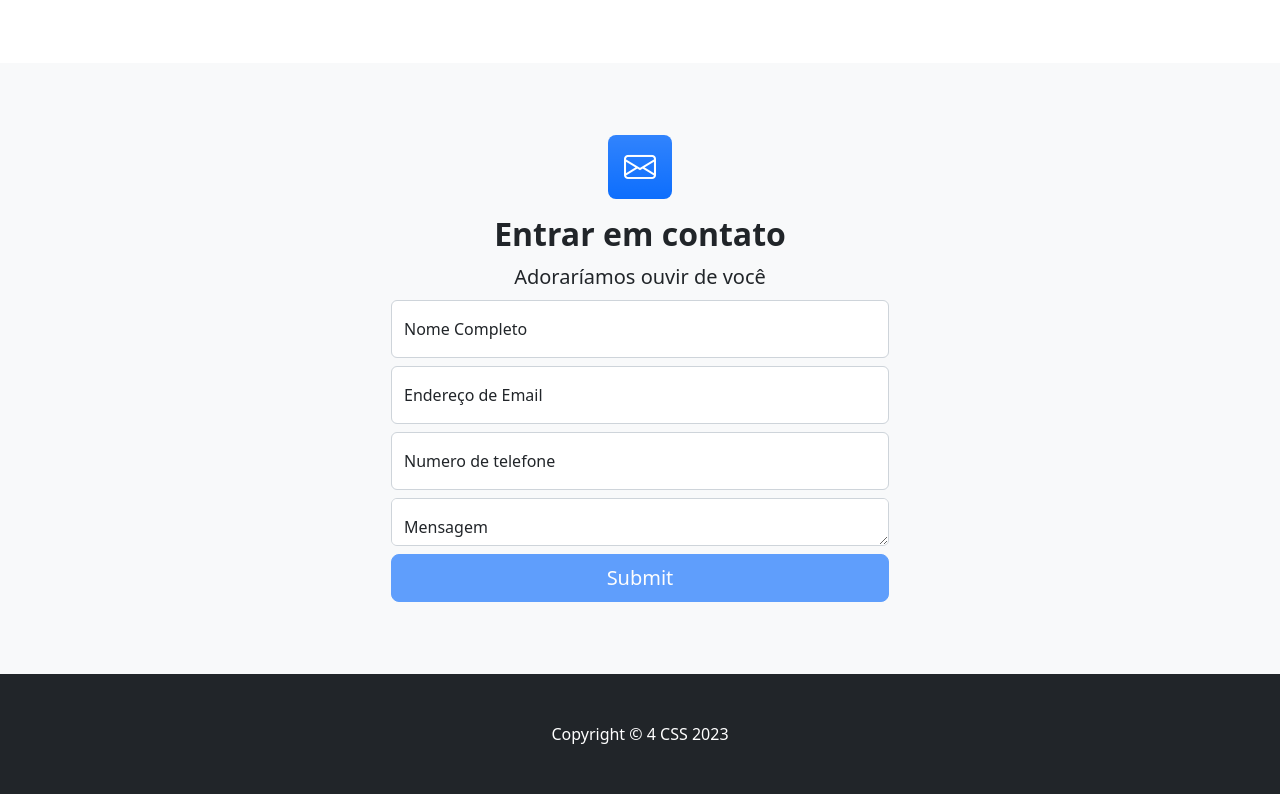
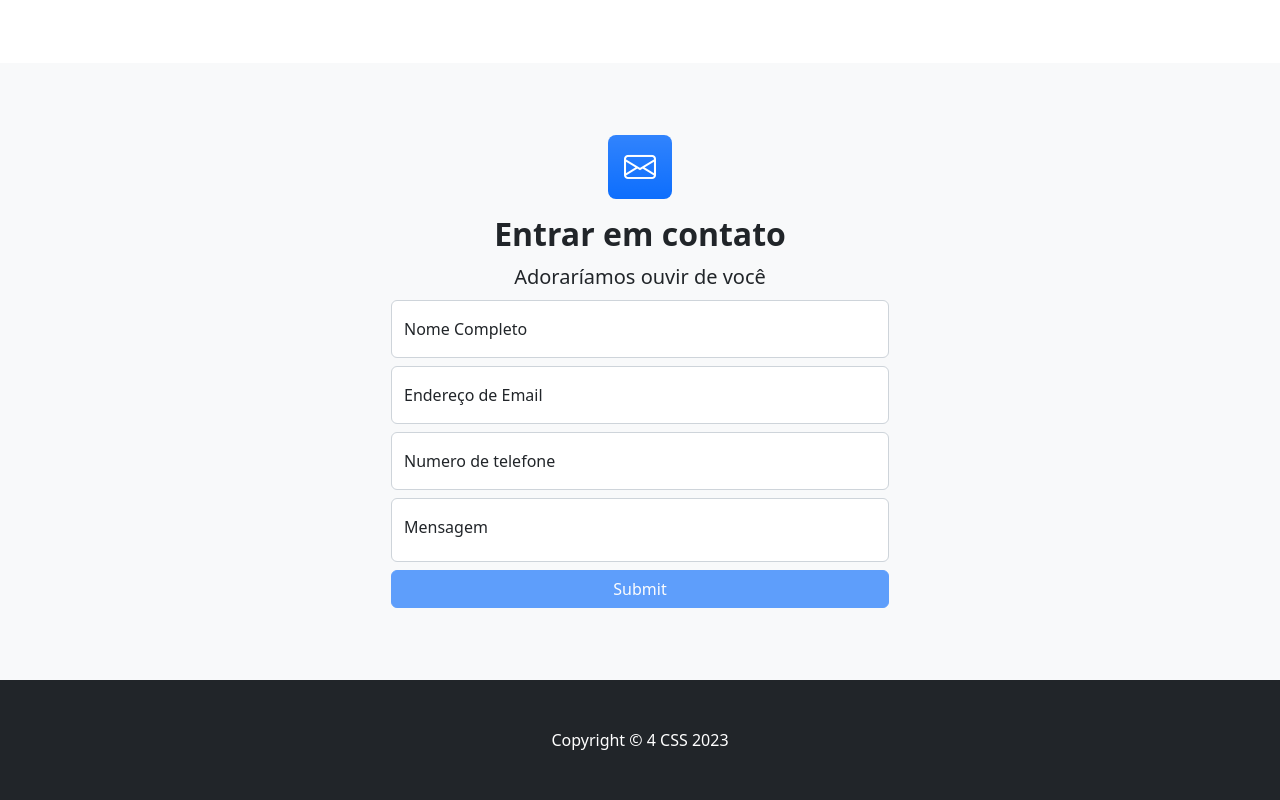
Before and after one commit to rafasdiass/landpage, an Angular app: page / in a window 1280 px wide. Shown: the part 3314-4114 px from the top of the page. Built offline with nearby package versions, Linux system fonts and the light colour scheme.

Commit message:
Text area adjustments

```diff
--- a/src/app/contact/contact.component.html
+++ b/src/app/contact/contact.component.html
@@ -23,7 +23,7 @@
                       <label for="phone">Numero de telefone</label>
                   </div>
                   <div class="form-floating mb-2">
-                      <textarea class="form-control" id="message" type="text" placeholder="Enter your message here..." style="height: 3rem" formControlName="message"></textarea>
+                      <textarea class="form-control" id="message" type="text" placeholder="Enter your message here..." style="height: 4rem; overflow: hidden; resize:none" formControlName="message"></textarea>
                       <label for="message">Mensagem</label>
                   </div>
                   <div class="d-none" id="submitSuccessMessage">
@@ -38,7 +38,7 @@
                       <div class="text-center text-danger mb-3">Erro ao enviar a mensagem!</div>
                   </div>
                   <div class="d-grid">
-                      <button class="btn btn-primary btn-lg" id="submitButton" type="submit" [disabled]="!contactForm.valid">Submit</button>
+                      <button class="btn btn-primary btn-md" id="submitButton" type="submit" [disabled]="!contactForm.valid">Submit</button>
                   </div>
               </form>
           </div>
```
